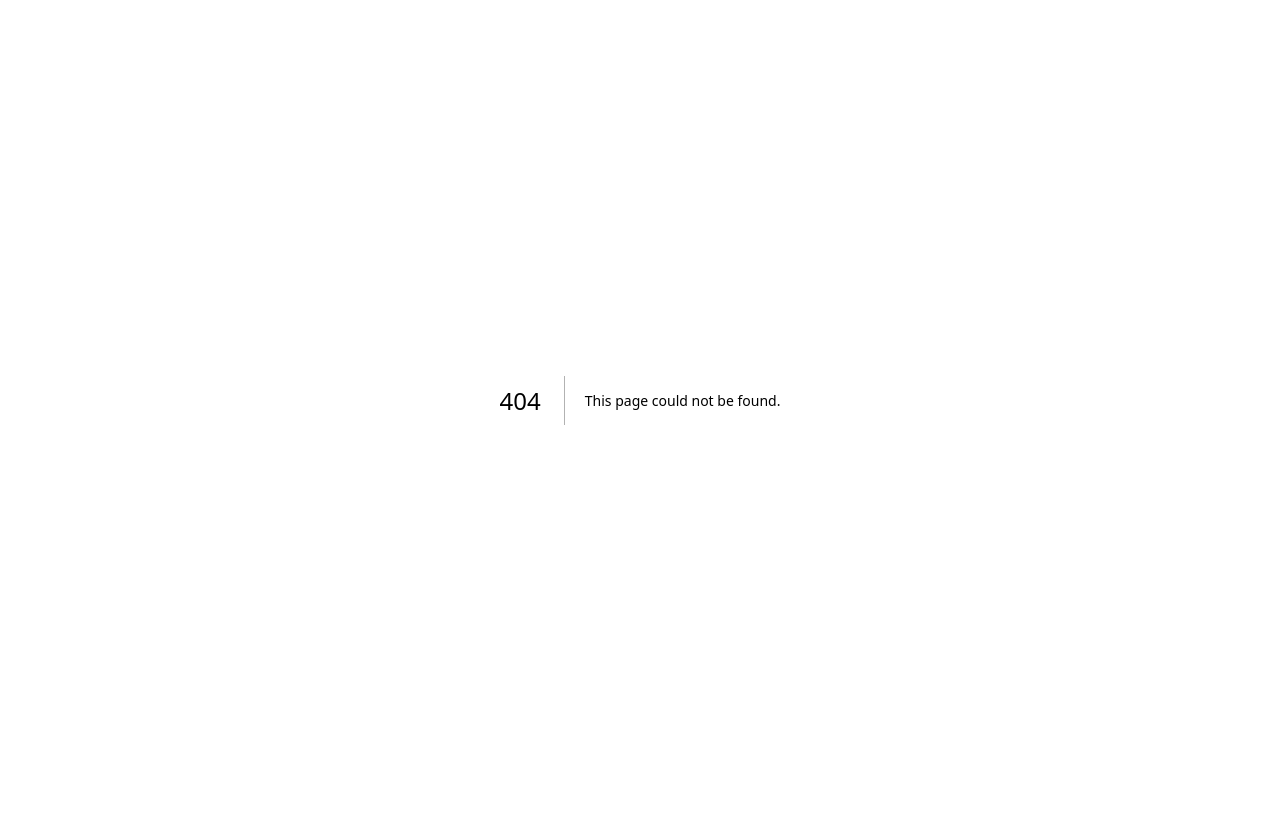
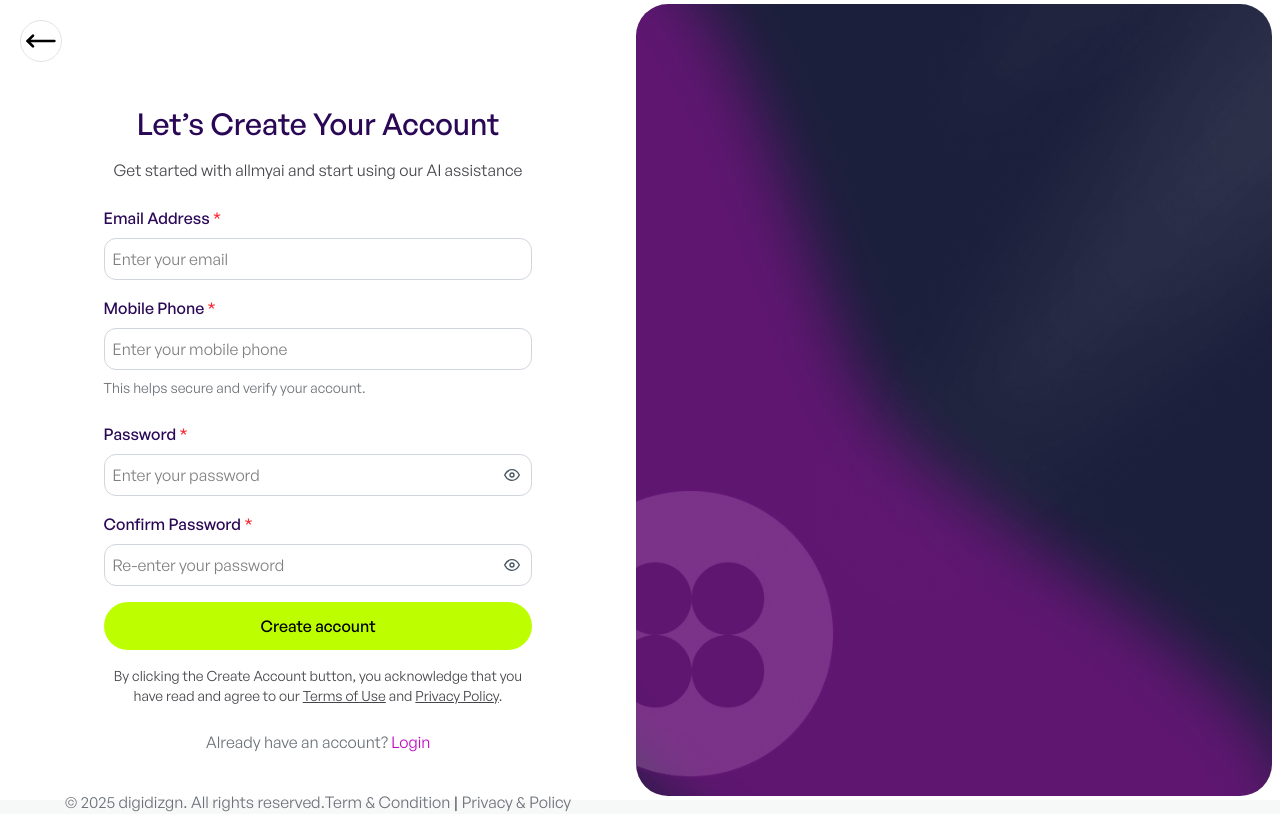
Before and after one commit to Moeed-Tahir/dzignhub, a Next.js app: page /auth/sign-up in a window 1280 px wide. Before the commit this address had no page. Built offline with nearby package versions, Linux system fonts and the light colour scheme.

Commit message:
Login And Signup done

```diff
--- /dev/null
+++ b/src/app/auth/confirm-otp/page.jsx
@@ -0,0 +1,8 @@
+import PassReset from "@/components/auth/PassReset";
+import React from "react";
+
+const page = () => {
+  return <PassReset isPassReset={false} />;
+};
+
+export default page;
--- a/src/app/auth/layout.jsx
+++ b/src/app/auth/layout.jsx
@@ -1,14 +1,29 @@
+"use client";
 import Image from "next/image";
 import AuthFooter from "@/components/auth/AuthFooter";
+import { usePathname, useRouter } from "next/navigation";
+import { MoveLeft } from "lucide-react";
 import React from "react";
 
 export default function AuthLayout({ children }) {
+  const pathname = usePathname();
+  const router = useRouter();
+
+  const isSignupPage = pathname === "/auth/sign-up";
+
   return (
     <div className="flex bg-white h-screen">
-      {/* Left Side (Logo + Form + Footer) */}
       <div className="w-1/2 p-5">
-        {/* Logo */}
-        <div className="flex items-center gap-2">
+        <div className="flex items-center gap-2 mb-2">
+          {isSignupPage ? (
+            <button
+              onClick={() => router.back()}
+              className="flex items-center border p-1 border-[#E3E3E3] rounded-full hover:underline text-sm"
+            >
+              <MoveLeft className="w-8 h-8 " />
+            </button>
+          ) : (
+            <>
               <Image
                 src="/Logo.svg"
                 alt="Logo"
@@ -16,19 +31,20 @@ export default function AuthLayout({ children }) {
                 height={100}
                 className="w-12 h-12 object-contain"
               />
-          <span className="font-medium text-[22px] leading-none">allmyai</span>
+              <span className="font-medium text-[22px] leading-none">
+                allmyai
+              </span>
+            </>
+          )}
         </div>
 
-        {/* Form container */}
         <div className="flex h-[90vh] justify-center items-center">
           {children}
         </div>
 
-        {/* Footer */}
         <AuthFooter />
       </div>
 
-      {/* Right Side (Image) */}
       <div
         className="flex my-auto rounded-4xl p-5 overflow-hidden w-1/2 mr-2 h-[99vh] bg-cover bg-center"
         style={{ backgroundImage: "url('/auth/Right_Image.png')" }}
--- a/src/app/auth/new-password/page.jsx
+++ b/src/app/auth/new-password/page.jsx
@@ -1,9 +1,8 @@
+import NewPass from '@/components/auth/NewPass'
 import React from 'react'
 
 const page = () => {
-  return (
-    <div>page</div>
-  )
+  return  <NewPass />
 }
 
 export default page
--- a/src/app/auth/password-reset/page.jsx
+++ b/src/app/auth/password-reset/page.jsx
@@ -2,7 +2,7 @@ import PassReset from '@/components/auth/PassReset'
 import React from 'react'
 
 const page = () => {
-  return  <PassReset />
+  return  <PassReset isPassReset={true} />
 }
 
 export default page
--- /dev/null
+++ b/src/app/auth/sign-up/page.jsx
@@ -0,0 +1,8 @@
+import Signup from "@/components/auth/Signup";
+import React from "react";
+
+const page = () => {
+  return <Signup />;
+};
+
+export default page;
--- a/src/components/auth/LoginForm.jsx
+++ b/src/components/auth/LoginForm.jsx
@@ -2,8 +2,9 @@
 import React, { useState } from "react";
 import CustomInput from "../ui/CustomInput";
 import Link from "next/link";
-
+import { useRouter } from "next/navigation";
 const LoginForm = () => {
+  const router = useRouter();
   const [formData, setFormData] = useState({
     email: "",
     password: "",
@@ -44,8 +45,7 @@ const LoginForm = () => {
     setErrors(newErrors);
 
     if (Object.keys(newErrors).length === 0) {
-      alert("Login successful!");
-      // You can redirect or do something here.
+      router.push("/dashboard");
     }
   };
 
@@ -130,9 +130,9 @@ const LoginForm = () => {
         </div>
         <p className="text-center mt-4 text-[#6C7278]">
           Don't have an account?{" "}
-          <a href="#" className="hover:underline text-[#C209C1]">
+          <Link href="/auth/sign-up" className="hover:underline text-[#C209C1]">
             Create
-          </a>
+          </Link>
         </p>
       </form>
     </div>
--- /dev/null
+++ b/src/components/auth/NewPass.jsx
@@ -0,0 +1,141 @@
+"use client";
+import React, { useState } from "react";
+import CustomInput from "../ui/CustomInput";
+import { useRouter } from "next/navigation";
+
+const NewPass = () => {
+  const router = useRouter();
+
+  const [formData, setFormData] = useState({
+    password: "",
+    confirmPassword: "",
+  });
+
+  const [errors, setErrors] = useState({});
+  const [strength, setStrength] = useState(0);
+
+  const handleChange = (e) => {
+    const { name, value } = e.target;
+
+    setFormData((prev) => ({
+      ...prev,
+      [name]: value,
+    }));
+
+    setErrors((prev) => ({
+      ...prev,
+      [name]: "",
+    }));
+
+    if (name === "password") {
+      evaluateStrength(value);
+    }
+  };
+
+  const evaluateStrength = (password) => {
+    let score = 0;
+    if (password.length > 5) score++;
+    if (/[A-Z]/.test(password)) score++;
+    if (/[0-9]/.test(password)) score++;
+    if (/[^A-Za-z0-9]/.test(password)) score++;
+    setStrength(score);
+  };
+
+  const handleSubmit = (e) => {
+    e.preventDefault();
+    const newErrors = {};
+
+    if (formData.password.length < 6) {
+      newErrors.password = "Password must be at least 6 characters";
+    }
+
+    if (formData.password !== formData.confirmPassword) {
+      newErrors.confirmPassword = "Passwords do not match";
+    }
+
+    setErrors(newErrors);
+
+    if (Object.keys(newErrors).length === 0) {
+      // Password reset complete
+      router.push("/auth/login");
+    }
+  };
+
+  const strengthLabels = ["Very Weak", "Weak", "Strong", "Very Strong"];
+  const strengthColors = ["#ff4d4d", "#ff944d", "#33cc33", "#C209C1"];
+
+  return (
+    <div className="w-[80%] mx-auto p-6 justify-center items-center ">
+      <h2 className="text-3xl font-medium text-[#111113] mb-4 text-center">
+        Create New Password
+      </h2>
+      <p className="text-[#44444A] mb-6 text-center">
+        Enter a secure password for your account.
+      </p>
+
+      <form onSubmit={handleSubmit}>
+        <CustomInput
+          label="Password"
+          type="password"
+          placeholder="Enter your password"
+          name="password"
+          value={formData.password}
+          onChange={handleChange}
+          error={errors.password}
+        />
+
+        {/* Password strength bar */}
+        <div className="mt-2 mb-4">
+          <div className="flex gap-1">
+            {[0, 1, 2, 3].map((i) => (
+              <div
+                key={i}
+                className={`h-2 flex-1 rounded-full transition-all duration-300`}
+                style={{
+                  backgroundColor:
+                    i < strength ? strengthColors[strength - 1] : "#e0e0e0",
+                }}
+              />
+            ))}
+          </div>
+          {formData.password && (
+            <p
+              className="text-sm mt-1 text-gray-700 text-end"
+              style={{ color: strengthColors[strength - 1] }}
+            >
+              {strengthLabels[strength - 1]}
+            </p>
+          )}
+        </div>
+
+        <CustomInput
+          label="Confirm Password"
+          type="password"
+          placeholder="Re-enter your password"
+          name="confirmPassword"
+          value={formData.confirmPassword}
+          onChange={handleChange}
+          error={errors.confirmPassword}
+        />
+
+        <button
+          type="submit"
+          className="w-full bg-[#BDFF00] cursor-pointer text-black font-medium p-3 rounded-full mb-4"
+          disabled={!formData.password || !formData.confirmPassword}
+        >
+          Set Password
+        </button>
+
+        <button
+          type="button"
+          onClick={() => router.push("/auth/forget-password")}
+          className="w-full border border-gray-200 cursor-pointer text-black font-medium p-3 rounded-full mb-4"
+        >
+          Change email address
+        </button>
+      </form>
+    </div>
+  );
+};
+
+export default NewPass;
--- a/src/components/auth/PassReset.jsx
+++ b/src/components/auth/PassReset.jsx
@@ -3,16 +3,16 @@ import React, { useState } from "react";
 import OtpInput from "../ui/OtpInput";
 import { useRouter } from "next/navigation";
 
-const PassReset = () => {
+const PassReset = ({ isPassReset }) => {
   const router = useRouter();
   const [otp, setOtp] = useState("");
   const [error, setError] = useState("");
 
-  const correctOtp = "123456"; // mock OTP value
+  const correctOtp = "123456";
 
   const handleOtpChange = (value) => {
     setOtp(value);
-    if (error) setError("");
+    if (error) setError(""); // clear error when typing again
   };
 
   const handleSubmit = (e) => {
@@ -21,29 +21,32 @@ const PassReset = () => {
     if (otp !== correctOtp) {
       setError("Invalid OTP. Please try again.");
     } else {
-      // OTP is correct, navigate to reset password page
       router.push("/auth/new-password");
     }
   };
 
   return (
-    <div className="w-[80%] mx-auto p-6 justify-center items-center ">
+    <div className="w-[80%] mx-auto p-6 justify-center items-center">
       <h2 className="text-3xl font-medium text-[#111113] mb-4 text-center">
-        Enter OTP
+        {isPassReset ? " Password reset" : "Check you inbox"}{" "}
       </h2>
       <p className="text-[#44444A] text-sm mb-6 text-center">
-        We sent a recovery code to user@example.com
+        {isPassReset
+          ? "        We sent a recovery code to user@example.com"
+          : "Secure your account by verifying your email. Enter the 6-digit verification code we sent to example@mail.com"}
       </p>
 
       <form onSubmit={handleSubmit}>
-        <OtpInput length={6} onChange={handleOtpChange} />
+        <OtpInput length={6} onChange={handleOtpChange} isError={!!error} />
 
         {error && (
           <p className="text-red-500 text-sm mt-2 text-center">{error}</p>
         )}
         <p className="text-[#44444A] mt-6 text-sm text-center">
           Didn't get a code?
-          <button className="ml-1" type="button"> Click to resend</button>
+          <button className="ml-1" type="button">
+            Click to resend
+          </button>
         </p>
         <button
           type="submit"
--- /dev/null
+++ b/src/components/auth/Signup.jsx
@@ -0,0 +1,135 @@
+"use client";
+import React, { useState } from "react";
+import CustomInput from "../ui/CustomInput";
+import Link from "next/link";
+import { useRouter } from "next/navigation";
+
+const Signup = () => {
+  const router = useRouter();
+  const [formData, setFormData] = useState({
+    email: "",
+    phone: "",
+    password: "",
+    confirmPassword: "",
+  });
+
+  const [errors, setErrors] = useState({});
+
+  const handleChange = (e) => {
+    const { name, value } = e.target;
+
+    setFormData({
+      ...formData,
+      [name]: value,
+    });
+
+    setErrors({
+      ...errors,
+      [name]: "",
+    });
+  };
+
+  const handleSubmit = (e) => {
+    e.preventDefault();
+
+    const newErrors = {};
+
+    // Basic form validation
+    if (!formData.email) newErrors.email = "Please enter a valid email address.";
+    if (!formData.phone) newErrors.phone = "Please enter a valid phone number.";
+    if (!formData.password) newErrors.password = "Minimum 8 characters";
+    if (formData.password !== formData.confirmPassword) {
+      newErrors.confirmPassword = "Passwords do not match.";
+    }
+
+    setErrors(newErrors);
+
+    if (Object.keys(newErrors).length === 0) {
+      router.push("/auth/confirm-otp");
+    }
+  };
+
+  return (
+    <div className="w-[80%] mx-auto p-6 justify-center items-center ">
+      <h2 className="text-3xl font-medium text-[#2A0856] mb-4 text-center">
+        Let’s Create Your Account
+      </h2>
+      <p className="text-[#44444A] mb-6 text-center">
+        Get started with allmyai and start using our AI assistance
+      </p>
+
+      <form onSubmit={handleSubmit}>
+        <CustomInput
+          label="Email Address"
+          type="email"
+          placeholder="Enter your email"
+          name="email"
+          value={formData.email}
+          onChange={handleChange}
+          error={errors.email}
+        />
+
+        <CustomInput
+          label="Mobile Phone"
+          type="text"
+          placeholder="Enter your mobile phone"
+          name="phone"
+          value={formData.phone}
+          onChange={handleChange}
+          error={errors.phone}
+        />
+        <p className="text-[#6C7278] text-sm -mt-2 mb-6 text-start">
+          This helps secure and verify your account.
+        </p>
+
+        <CustomInput
+          label="Password"
+          type="password"
+          placeholder="Enter your password"
+          name="password"
+          value={formData.password}
+          onChange={handleChange}
+          error={errors.password}
+        />
+
+        <CustomInput
+          label="Confirm Password"
+          type="password"
+          placeholder="Re-enter your password"
+          name="confirmPassword"
+          value={formData.confirmPassword}
+          onChange={handleChange}
+          error={errors.confirmPassword}
+        />
+
+        <button
+          type="submit"
+          className="w-full bg-[#BDFF00] cursor-pointer text-black font-medium p-3 rounded-full mb-4"
+          disabled={
+            !formData.email ||
+            !formData.phone ||
+            !formData.password ||
+            !formData.confirmPassword
+          }
+        >
+          Create account
+        </button>
+
+        <p className="text-[#44444A] mb-6 text-center text-sm">
+          By clicking the Create Account button, you acknowledge that you have
+          read and agree to our <span className="underline">Terms of Use</span>{" "}
+          and <span className="underline">Privacy Policy</span>.
+        </p>
+
+        <p className="text-center mt-4 text-[#6C7278]">
+          Already have an account?{" "}
+          <Link href="/auth/login" className="hover:underline text-[#C209C1]">
+            Login
+          </Link>
+        </p>
+      </form>
+    </div>
+  );
+};
+
+export default Signup;
--- a/src/components/ui/CustomInput.jsx
+++ b/src/components/ui/CustomInput.jsx
@@ -27,7 +27,7 @@ const CustomInput = ({
           name={name}
           value={value}
           onChange={onChange}
-          className={`w-full p-2 pr-10 border rounded-xl focus:outline-none transition duration-200 ${
+          className={`w-full p-2 pr-10 border rounded-xl  focus:outline-none transition duration-200 ${
             error
               ? "border-red-500 focus:ring-2 focus:ring-red-400"
               : "border-gray-300 focus:ring-2 focus:ring-[#C209C1]"
--- a/src/components/ui/OtpInput.jsx
+++ b/src/components/ui/OtpInput.jsx
@@ -1,15 +1,15 @@
 "use client";
 import React, { useRef } from "react";
 
-const OtpInput = ({ length , onChange }) => {
+const OtpInput = ({ length, onChange, isError,isPassReset }) => {
   const inputs = useRef([]);
 
   const handleChange = (e, index) => {
     const value = e.target.value;
 
-    if (!/^\d*$/.test(value)) return; // Only digits allowed
+    if (!/^\d*$/.test(value)) return;
 
-    e.target.value = value.slice(0, 1); // Limit to 1 digit
+    e.target.value = value.slice(0, 1);
 
     if (value && index < length - 1) {
       inputs.current[index + 1].focus();
@@ -39,7 +39,11 @@ const OtpInput = ({ length , onChange }) => {
           type="text"
           inputMode="numeric"
           maxLength={1}
-          className="w-12 h-12 text-center border border-gray-300 rounded-md focus:outline-none focus:ring-2 focus:ring-[#C209C1] text-xl"
+          className={`w-12 h-12 text-center border rounded-md text-xl focus:outline-none focus:ring-2 ${
+            isError
+              ? "border-red-500 focus:ring-red-400"
+              : "border-gray-300 focus:ring-[#C209C1]"
+          }`}
           onChange={(e) => handleChange(e, index)}
           onKeyDown={(e) => handleKeyDown(e, index)}
           ref={(el) => (inputs.current[index] = el)}
```
Lines whose indentation alone changed are shown as unchanged.
